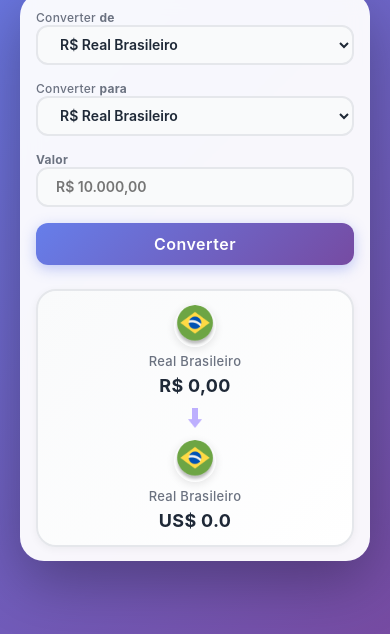
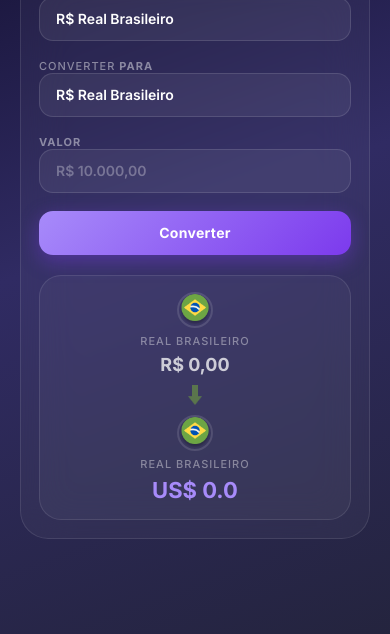
Before and after one commit to devlucasabreu/currency-converter, a plain HTML site: page index.html in a window 390 px wide. Shown: the part 210-844 px from the top of the page. Drawn offline with Linux system fonts and the light colour scheme.

Commit message:
Update CSS

```diff
--- a/styles.css
+++ b/styles.css
@@ -1,8 +1,10 @@
+@import url('https://fonts.googleapis.com/css2?family=Inter:wght@400;500;600;700&display=swap');
+
 * {
   margin: 0;
   padding: 0;
   box-sizing: border-box;
-  font-family: 'Inter', 'Roboto', -apple-system, BlinkMacSystemFont, sans-serif;
+  font-family: 'Inter', -apple-system, BlinkMacSystemFont, sans-serif;
   outline: none;
 }
 
@@ -12,7 +14,7 @@ html, body {
 }
 
 body {
-  background: linear-gradient(135deg, #667eea 0%, #764ba2 100%);
+  background: linear-gradient(160deg, #0f0c29 0%, #302b63 50%, #24243e 100%);
   display: flex;
   flex-direction: column;
   align-items: center;
@@ -21,269 +23,209 @@ body {
 }
 
 .logo {
-  width: 180px;
+  width: 72px;
+  height: 72px;
   display: block;
-  margin: 0 auto 8px;
+  margin: 0 auto 20px;
   flex-shrink: 0;
-  filter: drop-shadow(0 4px 6px rgba(0, 0, 0, 0.1));
   border-radius: 50%;
-
+  border: 1.5px solid rgba(255, 255, 255, 0.15);
 }
 
 main {
   width: calc(100% - 16px);
   max-width: 375px;
-  background: rgba(255, 255, 255, 0.95);
-  backdrop-filter: blur(10px);
-  border-radius: 24px;
+  background: rgba(255, 255, 255, 0.04);
+  border: 1px solid rgba(255, 255, 255, 0.1);
+  backdrop-filter: blur(24px);
+  border-radius: 28px;
   margin: 0 auto;
-  padding: 20px 18px 16px;
+  padding: 28px 24px 22px;
   overflow-y: auto;
-  max-height: calc(100vh - 220px);
-  box-shadow: 0 20px 60px rgba(0, 0, 0, 0.3);
+  max-height: calc(100vh - 140px);
 }
 
 label {
-  color: #6b7280;
+  color: rgba(255, 255, 255, 0.45);
   font-weight: 500;
-  font-size: 13px;
+  font-size: 11px;
   display: block;
-  margin-bottom: 4px;
-  letter-spacing: 0.3px;
+  margin-bottom: 6px;
+  letter-spacing: 1px;
+  text-transform: uppercase;
 }
 
 select, input {
-  background-color: #f9fafb;
-  border: 2px solid #e5e7eb;
-  border-radius: 12px;
-  height: 42px;
+  background: rgba(255, 255, 255, 0.06);
+  border: 1px solid rgba(255, 255, 255, 0.12);
+  border-radius: 14px;
+  height: 48px;
   width: 100%;
   margin-bottom: 14px;
-  padding-left: 18px;
+  padding-left: 16px;
   font-size: 15px;
   font-weight: 600;
   cursor: pointer;
-  color: #1f2937;
-  transition: all 0.3s ease;
+  color: #ffffff;
+  font-family: 'Inter', sans-serif;
+  transition: border-color 0.2s ease, background 0.2s ease;
   outline: none;
+  -webkit-appearance: none;
+}
+
+select option {
+  background: #302b63;
+  color: #fff;
 }
 
 select:hover, input:hover {
-  border-color: #667eea;
-  background-color: #ffffff;
-  outline: none;
+  border-color: rgba(167, 139, 250, 0.5);
+  background: rgba(255, 255, 255, 0.09);
 }
 
 select:focus, input:focus {
-  border-color: #667eea;
-  background-color: #ffffff;
-  box-shadow: 0 0 0 3px rgba(102, 126, 234, 0.1);
-   outline: none !important;
+  border-color: #a78bfa;
+  background: rgba(167, 139, 250, 0.08);
+  box-shadow: 0 0 0 3px rgba(167, 139, 250, 0.15);
+  outline: none !important;
+}
+
+input::placeholder {
+  color: rgba(255, 255, 255, 0.3);
 }
 
 button {
-  background: linear-gradient(135deg, #667eea 0%, #764ba2 100%);
-  border-radius: 12px;
+  background: linear-gradient(135deg, #a78bfa 0%, #7c3aed 100%);
+  border-radius: 14px;
   width: 100%;
   border: none;
-  height: 42px;
+  height: 48px;
   color: #ffffff;
-  font-weight: 600;
-  font-size: 17px;
+  font-weight: 700;
+  font-size: 15px;
+  font-family: 'Inter', sans-serif;
   cursor: pointer;
   margin-bottom: 14px;
-  transition: all 0.3s ease;
-  box-shadow: 0 4px 14px rgba(102, 126, 234, 0.4);
-  letter-spacing: 0.5px;
+  transition: transform 0.15s ease, box-shadow 0.15s ease;
+  box-shadow: 0 6px 20px rgba(124, 58, 237, 0.4);
+  letter-spacing: 0.3px;
 }
 
 button:hover {
   transform: translateY(-2px);
-  box-shadow: 0 6px 20px rgba(102, 126, 234, 0.5);
+  box-shadow: 0 10px 28px rgba(124, 58, 237, 0.5);
 }
 
 button:active {
-  transform: translateY(0);
-  box-shadow: 0 2px 8px rgba(102, 126, 234, 0.4);
+  transform: scale(0.98);
+  box-shadow: 0 3px 10px rgba(124, 58, 237, 0.4);
 }
 
 section {
-  border: 2px solid #e5e7eb;
-  background: linear-gradient(135deg, #f9fafb 0%, #ffffff 100%);
-  border-radius: 20px;
-  margin-top: 14px;
-  padding: 10px;
+  background: rgba(255, 255, 255, 0.04);
+  border: 1px solid rgba(255, 255, 255, 0.1);
+  border-radius: 22px;
+  margin-top: 6px;
+  padding: 20px 16px;
   display: flex;
   flex-direction: column;
   align-items: center;
-  box-shadow: 0 2px 8px rgba(0, 0, 0, 0.05);
 }
 
 .arrow-img {
   margin: 10px 0;
   width: 14px;
   height: auto;
-  opacity: 0.6;
-  filter: brightness(0) saturate(100%) invert(47%) sepia(69%) saturate(1234%) hue-rotate(219deg);
+  opacity: 0.4;
+  filter: invert(1);
 }
 
 .currency-box {
   display: flex;
   flex-direction: column;
   align-items: center;
-  gap: 4px;
+  gap: 6px;
 }
 
 .currency {
-  color: #6b7280;
-  font-size: 13px;
+  color: rgba(255, 255, 255, 0.4);
+  font-size: 11px;
   font-weight: 500;
-  letter-spacing: 0.3px;
+  letter-spacing: 1px;
+  text-transform: uppercase;
 }
 
-.currency-value-to-convert, .currency-value-converted {
-  color: #1f2937;
+.currency-value-to-convert {
+  color: rgba(255, 255, 255, 0.75);
   font-weight: 700;
-  font-size: 18px;
-  letter-spacing: 0.3px;
+  font-size: 20px;
+}
+
+.currency-value-converted {
+  color: #a78bfa;
+  font-weight: 700;
+  font-size: 24px;
 }
 
 #currency-image-to-convert, #currency-image-converted {
   width: 40px;
-  height: auto;
+  height: 40px;
   border-radius: 50%;
-  box-shadow: 0 2px 8px rgba(0, 0, 0, 0.1);
+  border: 2px solid rgba(255, 255, 255, 0.12);
+  object-fit: cover;
 }
 
 /* Mobile */
 @media (max-width: 480px) {
-  body {
-    padding: 10px;
-  }
+  body { padding: 10px; }
 
-  .logo {
-    width: 160px;
-    margin-bottom: 8px;
-  }
+  .logo { width: 60px; height: 60px; margin-bottom: 14px; }
 
   main {
-    padding: 18px 16px 14px;
-    max-height: calc(100vh - 190px);
+    padding: 22px 18px 18px;
+    max-height: calc(100vh - 110px);
     width: calc(100% - 20px);
   }
 
-  label {
-    font-size: 12px;
-    margin-bottom: 4px;
-  }
+  select, input { height: 44px; margin-bottom: 12px; font-size: 14px; }
 
-  select, input {
-    height: 40px;
-    margin-bottom: 12px;
-    font-size: 14px;
-  }
+  button { height: 44px; font-size: 14px; margin-bottom: 12px; }
 
-  button {
-    height: 42px;
-    font-size: 16px;
-    margin-bottom: 12px;
-  }
+  section { margin-top: 8px; padding: 16px 12px; }
 
-  section {
-    margin-top: 12px;
-    padding: 14px 10px;
-  }
+  .currency-value-to-convert { font-size: 18px; }
+  .currency-value-converted  { font-size: 22px; }
 
-  .arrow-img {
-    margin: 12px 0;
-    width: 14px;
-  }
-
-  .currency {
-    font-size: 13px;
-  }
-
-  .currency-value-to-convert, .currency-value-converted {
-    font-size: 18px;
-  }
-
-  #currency-image-to-convert, #currency-image-converted {
-    width: 42px;
-  }
-
-  .currency-box {
-    gap: 6px;
-  }
+  #currency-image-to-convert, #currency-image-converted { width: 36px; height: 36px; }
 }
 
 /* Telas muito pequenas (altura) */
 @media (max-height: 700px) {
-  .logo {
-    width: 120px;
-    margin-bottom: 4px;
+  .logo { width: 48px; height: 48px; margin-bottom: 10px; }
+
+  main {
+    padding: 16px 14px;
+    max-height: calc(100vh - 90px);
+    border-radius: 22px;
   }
 
-  main {
-    padding: 12px;
-    max-height: calc(100vh - 140px);
-    border-radius: 20px;
-  }
+  select, input { height: 38px; margin-bottom: 8px; font-size: 13px; border-radius: 12px; }
 
-  label {
-    font-size: 11px;
-    margin-bottom: 2px;
-  }
+  button { height: 40px; font-size: 13px; margin-bottom: 8px; border-radius: 12px; }
 
-  select, input {
-    height: 36px;
-    margin-bottom: 8px;
-    font-size: 13px;
-    border-radius: 10px;
-  }
+  section { margin-top: 6px; padding: 12px 10px; border-radius: 18px; }
 
-  button {
-    height: 36px;
-    font-size: 15px;
-    margin-bottom: 8px;
-    border-radius: 10px;
-  }
+  .arrow-img { margin: 6px 0; }
 
-  section {
-    margin-top: 8px;
-    padding: 6px;
-    border-radius: 16px;
-  }
+  .currency-value-to-convert { font-size: 16px; }
+  .currency-value-converted  { font-size: 19px; }
 
-  .arrow-img {
-    margin: 6px 0;
-    width: 10px;
-  }
-
-  .currency {
-    font-size: 11px;
-  }
-
-  .currency-value-to-convert, .currency-value-converted {
-    font-size: 15px;
-  }
-
-  #currency-image-to-convert, #currency-image-converted {
-    width: 32px;
-  }
+  #currency-image-to-convert, #currency-image-converted { width: 32px; height: 32px; }
 }
 
 /* Desktop */
 @media (min-width: 768px) {
-  body {
-    padding: 20px;
-  }
-
-  .logo {
-    width: 200px;
-    margin-bottom: 12px;
-  }
-
-  main {
-    max-height: calc(100vh - 260px);
-  }
+  body { padding: 20px; }
+  .logo { width: 80px; height: 80px; margin-bottom: 20px; }
+  main { max-height: calc(100vh - 160px); }
 }
```
